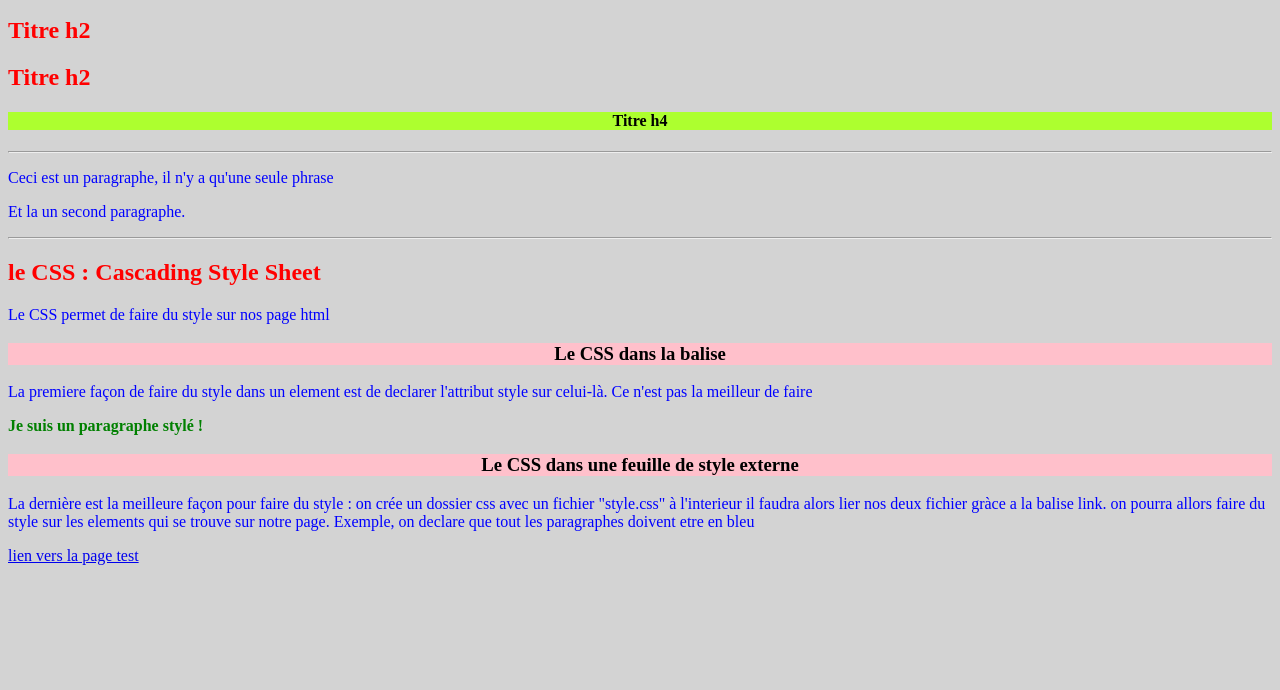
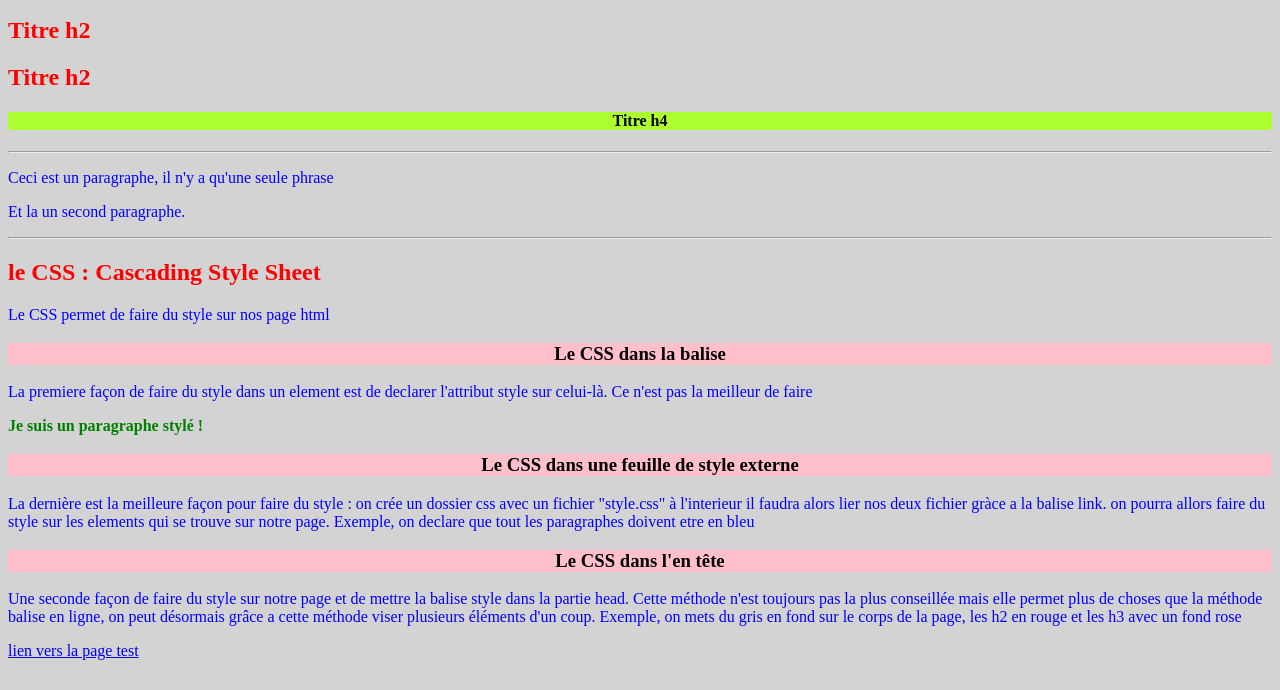
Before and after one commit to kaiss911/10MentionWeb_Front, a plain HTML site: page 01_html-css/01_balise_d_affichage.html in a window 1280 px wide. Shown: the part 110-800 px from the top of the page. Drawn offline with Linux system fonts and the light colour scheme.

Commit message:
rajout de la partie 3

```diff
--- a/01_html-css/01_balise_d_affichage.html
+++ b/01_html-css/01_balise_d_affichage.html
@@ -98,6 +98,9 @@
         <p>La dernière est la meilleure façon pour faire du style :
         on crée un dossier css avec un fichier "style.css" à l'interieur il faudra alors lier nos deux fichier gràce a la balise link. on pourra allors faire du style sur les elements qui se trouve sur notre page. Exemple, on declare que tout les paragraphes doivent etre en bleu </p>
 
+        <h3>Le CSS dans l'en tête</h3>
+        <p>Une seconde façon de faire du style sur notre page et de mettre la balise style dans la partie head. Cette méthode n'est toujours pas la plus conseillée mais elle permet plus de choses que la méthode balise en ligne, on peut désormais grâce a cette méthode viser plusieurs éléments d'un coup. Exemple, on mets du gris en fond sur le corps de la page, les h2 en rouge et les h3 avec un fond rose</p>
+
 
 <p><a href="test.html">lien vers la page test</a></p>
 </body>
--- a/01_html-css/test.html
+++ b/01_html-css/test.html
@@ -4,6 +4,7 @@
     <meta charset="UTF-8">
     <meta name="viewport" content="width=device-width, initial-scale=1.0">
     <title>document test</title>
+    <link href="assets/css/style.css" type="text/css" rel="stylesheet">
 </head>
 <body>
     <h1>Titre de la page test</a></h1>
```
